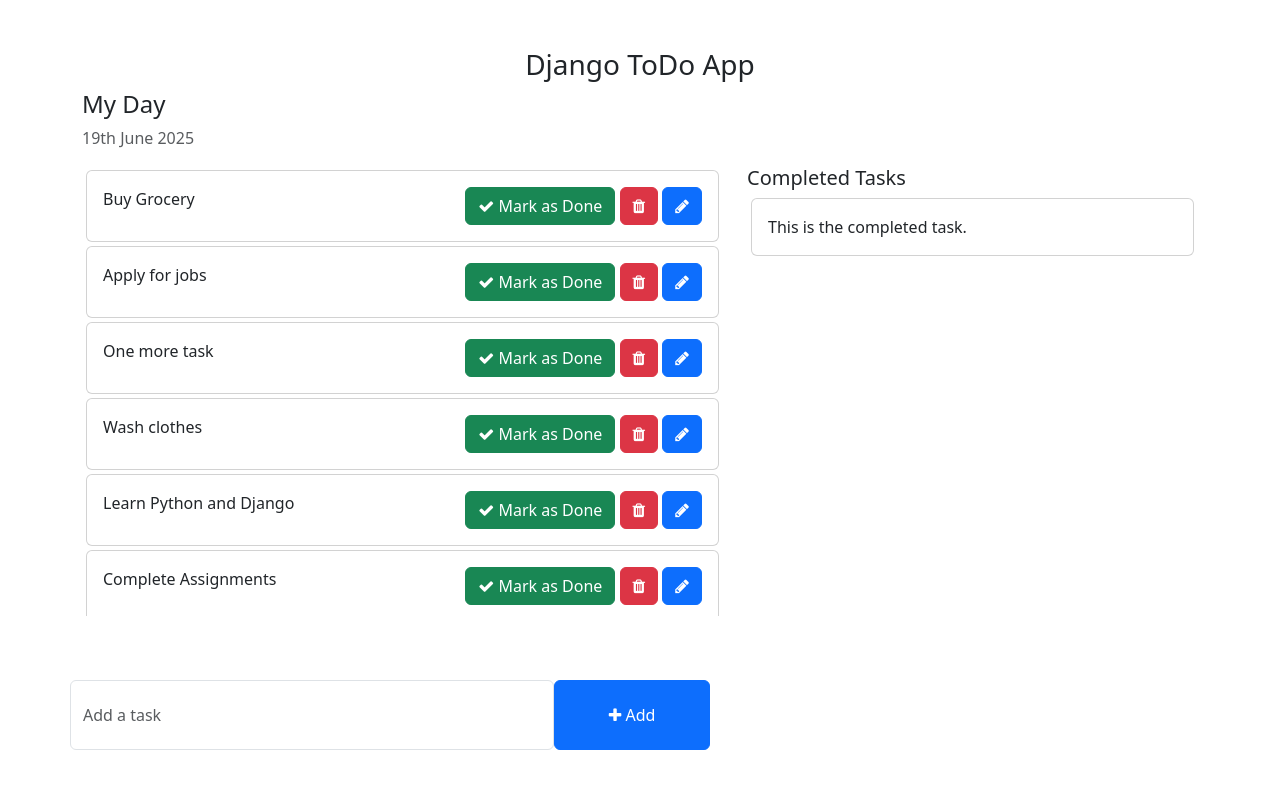
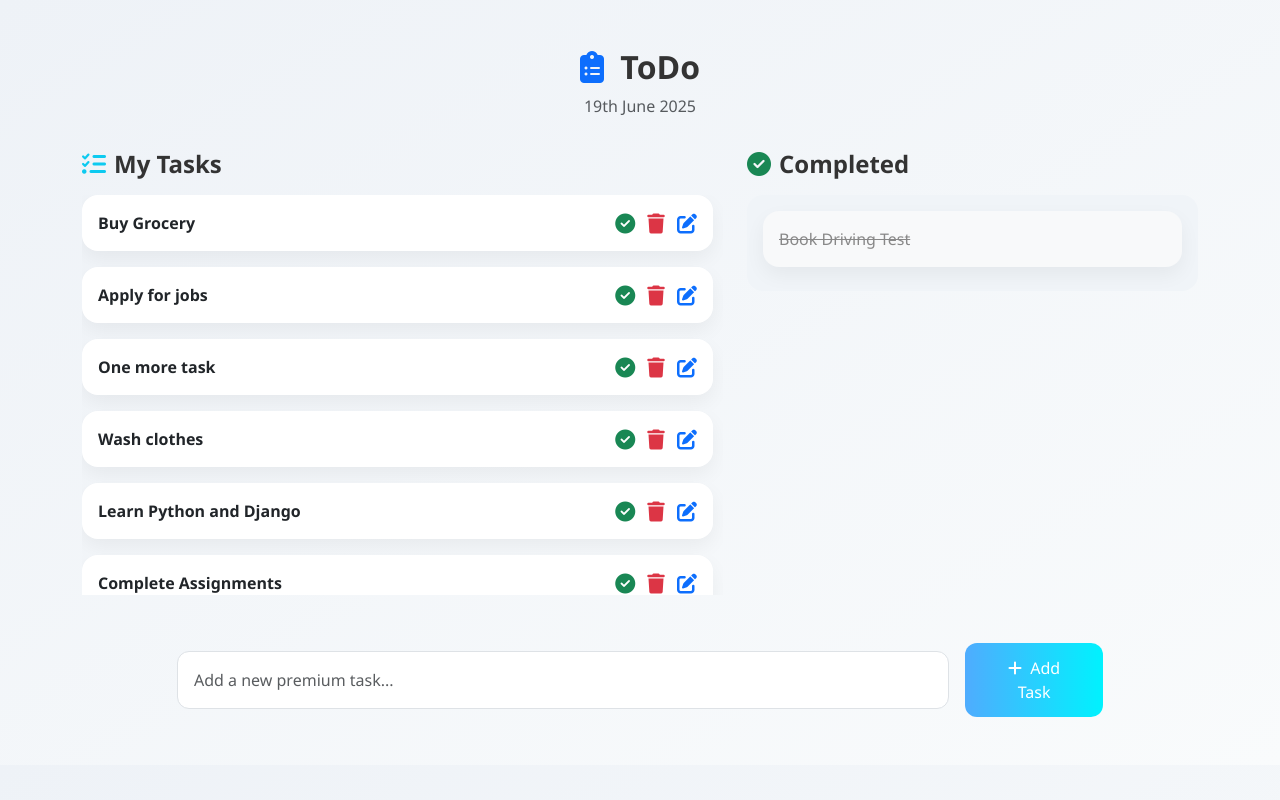
Before and after one commit to ArunPandyanVasam/todo, a Django app: page / in a window 1280 px wide. Run offline with Django 5.2, Linux system fonts and the light colour scheme; data comes from the database, SQL or seed files in the repository; both versions use the stored data as it was after the commit.

Commit message:
Changed the UI of page

```diff
--- a/templates/home.html
+++ b/templates/home.html
@@ -1,69 +1,162 @@
 <!DOCTYPE html>
 <html lang="en">
+
 <head>
-    <meta charset="UTF-8">
-    <meta http-equiv="X-UA-Compatible" content="IE=edge">
-    <meta name="viewport" content="width=device-width, initial-scale=1.0">
-    <title>TODO LIST - Home</title>
+  <meta charset="UTF-8" />
+  <meta name="viewport" content="width=device-width, initial-scale=1.0" />
+  <title>Premium ToDo App</title>
 
-    <!-- Bootstrap -->
-    <link href="https://cdn.jsdelivr.net/npm/bootstrap@5.3.0-alpha1/dist/css/bootstrap.min.css" rel="stylesheet" integrity="sha384-GLhlTQ8iRABdZLl6O3oVMWSktQOp6b7In1Zl3/Jr59b6EGGoI1aFkw7cmDA6j6gD" crossorigin="anonymous">
-    <script src="https://cdn.jsdelivr.net/npm/bootstrap@5.3.0-alpha1/dist/js/bootstrap.bundle.min.js" integrity="sha384-w76AqPfDkMBDXo30jS1Sgez6pr3x5MlQ1ZAGC+nuZB+EYdgRZgiwxhTBTkF7CXvN" crossorigin="anonymous"></script>
-    <!-- Font Awesome Icons -->
-    <link rel="stylesheet" href="https://cdnjs.cloudflare.com/ajax/libs/font-awesome/4.7.0/css/font-awesome.min.css">
+  <!-- Bootstrap & FontAwesome -->
+  <link href="https://cdn.jsdelivr.net/npm/bootstrap@5.3.0-alpha1/dist/css/bootstrap.min.css" rel="stylesheet" />
+  <script src="https://cdn.jsdelivr.net/npm/bootstrap@5.3.0-alpha1/dist/js/bootstrap.bundle.min.js"></script>
+  <link rel="stylesheet" href="https://cdnjs.cloudflare.com/ajax/libs/font-awesome/6.5.0/css/all.min.css" />
 
   <style>
-        .form-control{
-        padding: 1.375rem .75rem !important;
+    body {
+      background: linear-gradient(to bottom right, #eef2f7, #f9fbfc);
+      font-family: 'Segoe UI', sans-serif;
+      color: #333;
+    }
+
+    h3,
+    h4,
+    h5 {
+      font-weight: 600;
+    }
+
+    .main-header {
+      text-align: center;
+      margin-bottom: 2rem;
+    }
+
+    .main-header h3 {
+      font-size: 2rem;
+    }
+
+    .card {
+      border: none;
+      border-radius: 16px;
+      background: #ffffff;
+      box-shadow: 0 8px 20px rgba(0, 0, 0, 0.05);
+      transition: all 0.3s ease-in-out;
+    }
+
+    .card:hover {
+      transform: translateY(-3px);
+      box-shadow: 0 12px 24px rgba(0, 0, 0, 0.08);
+    }
+
+    .scroll-box {
+      max-height: 400px;
+      overflow-y: auto;
+      padding-right: 10px;
+    }
+
+    .btn-icon {
+      border: none;
+      background: none;
+      color: #555;
+      transition: 0.2s;
+    }
+
+    .btn-icon:hover {
+      color: #000;
+      transform: scale(1.1);
+    }
+
+    .add-task-input {
+      border-radius: 12px;
+      padding: 1rem;
+      font-size: 1rem;
+    }
+
+    .add-task-btn {
+      border-radius: 12px;
+      padding: 0.8rem 2rem;
+      font-size: 1rem;
+      background: linear-gradient(to right, #4facfe, #00f2fe);
+      color: white;
+      border: none;
+      transition: 0.3s;
+    }
+
+    .add-task-btn:hover {
+      background: linear-gradient(to right, #43e97b, #38f9d7);
+      box-shadow: 0 4px 15px rgba(0, 0, 0, 0.1);
+    }
+
+    .task-done {
+      text-decoration: line-through;
+      color: #888;
+    }
+
+    .completed-section {
+      background: #f0f4f8;
+      border-radius: 16px;
+      padding: 1rem;
     }
   </style>
 </head>
+
 <body>
-    <div class="container">
-        <h3 class="pt-5 text-center">Django ToDo App</h3>
-        <div class="row">
-            <h4>My Day</h4>
+  <div class="container py-5">
+    <div class="main-header">
+      <h3><i class="fa-solid fa-clipboard-list me-2 text-primary"></i> ToDo </h3>
       <p class="text-muted">{% now "jS F Y" %}</p>
-            <div class="col-md-7 col-lg-7" style="height: 450px; overflow: scroll;">
-                <!-- List of all the tasks for the day, orange task123 should only we access -->
-                {% for task in tasks %}
-                <div class="card m-1">
-                    <div class="card-body">
-                        <!-- i.task, i is a variable and task is a field in Class Model -->
-                        {{task.task}}
-                        <span style="position: relative; float: right;">
-                            <a class="btn btn-success"><i class="fa fa-check"></i> Mark as Done</a>
-                            <a class="btn btn-danger"><i class="fa fa-trash"></i></a>
-                            <a class="btn btn-primary"><i class="fa fa-pencil"></i></a>
-                        </span>
     </div>
-                </div>
-                {% endfor %}
-            </div>
-            <div class="col-md-5 col-lg-5">
-                <h5>Completed Tasks</h5>
-                <!-- List of all the tasks that have completed -->
-                <div class="card m-1">
-                    <div class="card-body">
-                        This is the completed task.
+
+    <div class="row g-4 mb-5">
+      <!-- Active Tasks -->
+      <div class="col-md-7">
+        <h4 class="mb-3"><i class="fa-solid fa-list-check text-info me-2"></i>My Tasks</h4>
+        <div class="scroll-box">
+          {% for i in tasks %}
+          <div class="card mb-3">
+            <div class="card-body d-flex justify-content-between align-items-center">
+              <div class="fw-semibold">{{ i.task }}</div>
+              <div>
+                <a class="btn-icon text-success me-2" title="Mark as Done"><i
+                    class="fa-solid fa-circle-check fa-lg"></i></a>
+                <a class="btn-icon text-danger me-2" title="Delete"><i class="fa-solid fa-trash fa-lg"></i></a>
+                <a class="btn-icon text-primary" title="Edit"><i class="fa-solid fa-pen-to-square fa-lg"></i></a>
               </div>
             </div>
           </div>
+          {% empty %}
+          <p class="text-muted">You have no tasks today. Add one below 👇</p>
+          {% endfor %}
         </div>
+      </div>
+
+      <!-- Completed Tasks -->
+      <div class="col-md-5">
+        <h4 class="mb-3"><i class="fa-solid fa-check-circle text-success me-2"></i>Completed</h4>
+        <div class="completed-section scroll-box">
+          {% for i in completed_tasks %}
+          <div class="card bg-light mb-2">
+            <div class="card-body task-done">
+              {{ i.task }}
+            </div>
+          </div>
+          {% empty %}
+          <p class="text-muted">No tasks completed yet.</p>
+          {% endfor %}
+        </div>
+      </div>
+    </div>
+
+    <!-- Add Task Form -->
     <div class="row">
-            <div class="col-md-6 col-lg-6 p-0" style="position: absolute; bottom: 50px;">
-                <!-- To Do Form -->
-                <form action="{% url 'addTask' %}" method="post">
+      <div class="col-md-10 mx-auto">
+        <form action="{% url 'addTask' %}" method="post" class="d-flex gap-3 align-items-center">
           {% csrf_token %}
-                    <div class="form-group">
-                        <span style="display: flex;">
-                            <input type="text" name="task" class="form-control" placeholder="Add a task">
-                            <button type="submit" class="btn btn-primary" style="width: 200px;"><i class="fa fa-plus"></i> Add</button>
-                        </span>
-                    </div>
+          <input type="text" name="task" class="form-control add-task-input" placeholder="Add a new premium task..."
+            required>
+          <button type="submit" class="add-task-btn"><i class="fa fa-plus me-1"></i> Add Task</button>
         </form>
       </div>
     </div>
   </div>
 </body>
+
 </html>
```
Also changed, not shown: db.sqlite3. Lines whose indentation alone changed are shown as unchanged.
